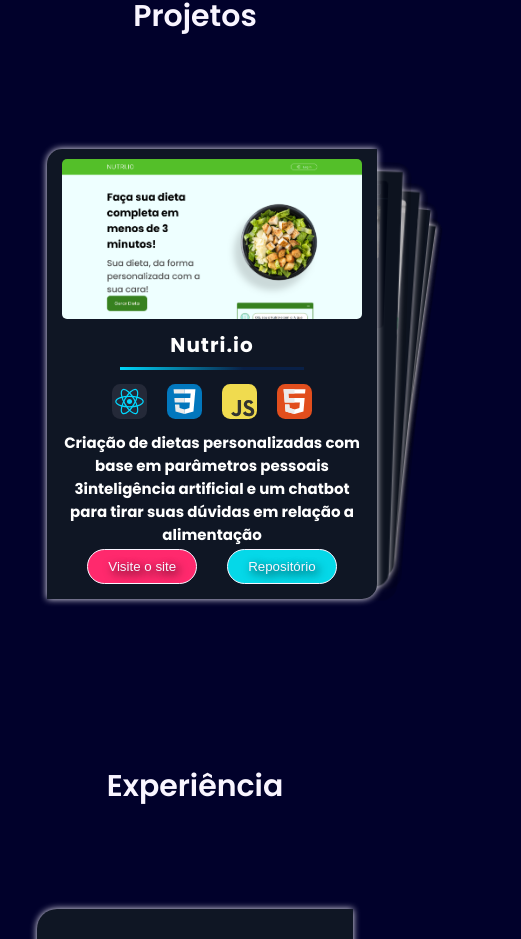
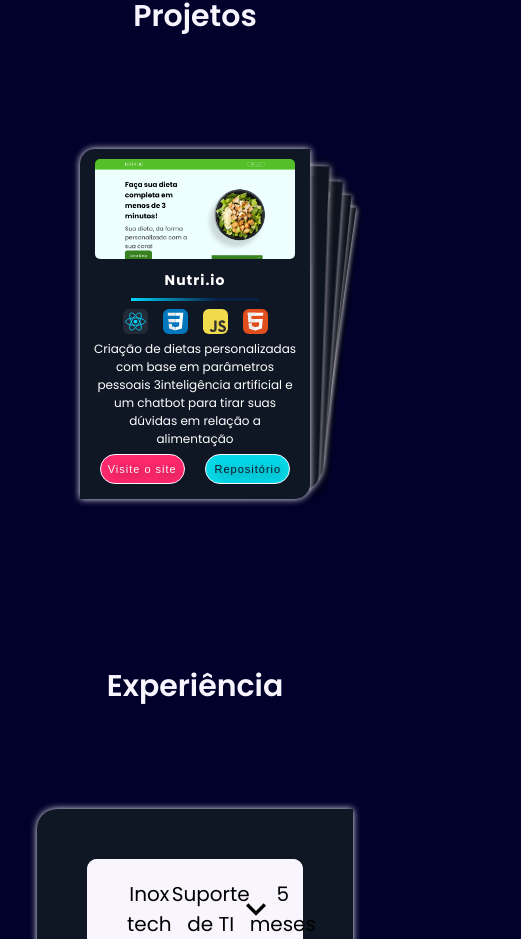
Before and after one commit to MarcosTenorioDev/Portifolio-MarcosTenorioDev, a React (Vite) app: page / in a window 390 px wide. Shown: the part 1580-2519 px from the top of the page, 521 px wide, since content can reach past the window. Built offline with nearby package versions, Linux system fonts and the light colour scheme.

Commit message:
:iphone: responsive: add responsive design to cards section

```diff
--- a/src/components/cardProject/cardProject.css
+++ b/src/components/cardProject/cardProject.css
@@ -59,6 +59,7 @@
 }
 .projectDescription {
   font-size: 1.5rem;
+  font-weight: 400;
 }
 .projectButtons {
   display: flex;
@@ -72,7 +73,8 @@
   border-radius: 20px;
   border: 1px solid var(--text-white);
   cursor: pointer;
-  text-shadow: 3px 3px 10px rgba(0, 0, 0, 1);
+  text-shadow: 3px 3px 10px rgba(0, 0, 0, 0.5);
+  font-weight: 600;
 }
 #primaryBtn {
   background-color: var(--primary-color);
@@ -80,5 +82,38 @@
 }
 #secondaryBtn {
   background-color: var(--secondary-color);
-  color: var(--text-white);
+  color: var(--cardBg-color);
 }
+
+@media (max-width: 500px) {
+  #card {
+    height: 350px;
+    width: 230px;
+  }
+  .imgCard {
+    width: 200px;
+    height: 100px;
+  }
+  .projectTitle {
+    font-size: 1.4rem;
+    letter-spacing: 1px;
+  }
+  .projectTechs {
+    padding: 6px 0px;
+    gap: 15px;
+  }
+  .techImgCard {
+    width: 25px;
+  }
+  .projectDescription {
+    font-size: 1.2rem;
+  }
+  .cardButton {
+    width: 85px;
+    height: 30px;
+    border-radius: 15px;
+    font-size: 1.1rem;
+    font-weight: 500;
+    letter-spacing: 1px;
+  }
+}
--- a/src/pages/home.css
+++ b/src/pages/home.css
@@ -2,6 +2,10 @@
   margin: 0;
   padding: 0;
   box-sizing: border-box;
+}
+
+#homepage{
+  overflow: hidden;
 }
 #section {
   display: flex;
@@ -214,6 +218,12 @@
   gap: 50px;
 }
 }
+@media (max-width:500px) {
+  .swiper {
+    height: 375px;
+    width: 250px;
+  }
+}
 
 @media (max-width: 450px) {
   .title {
```
